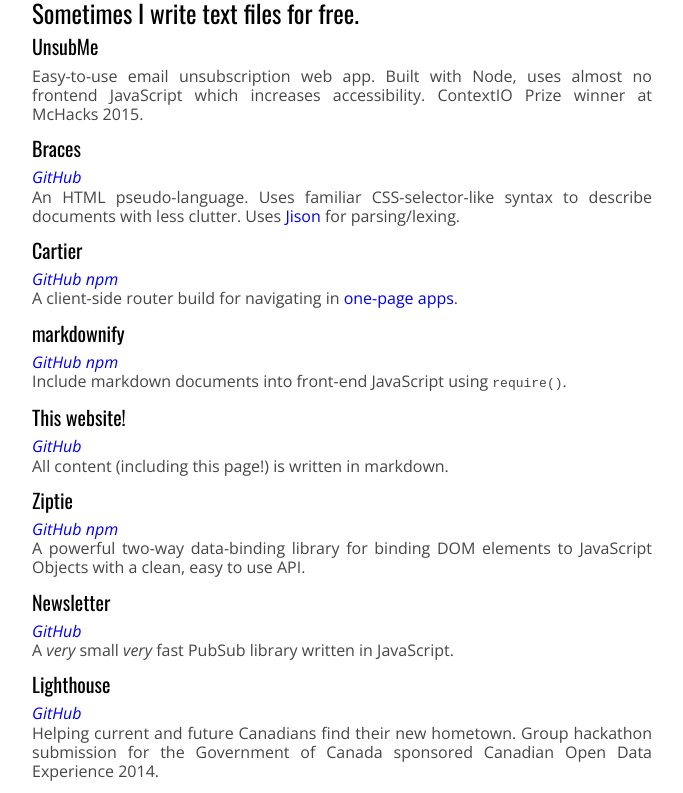
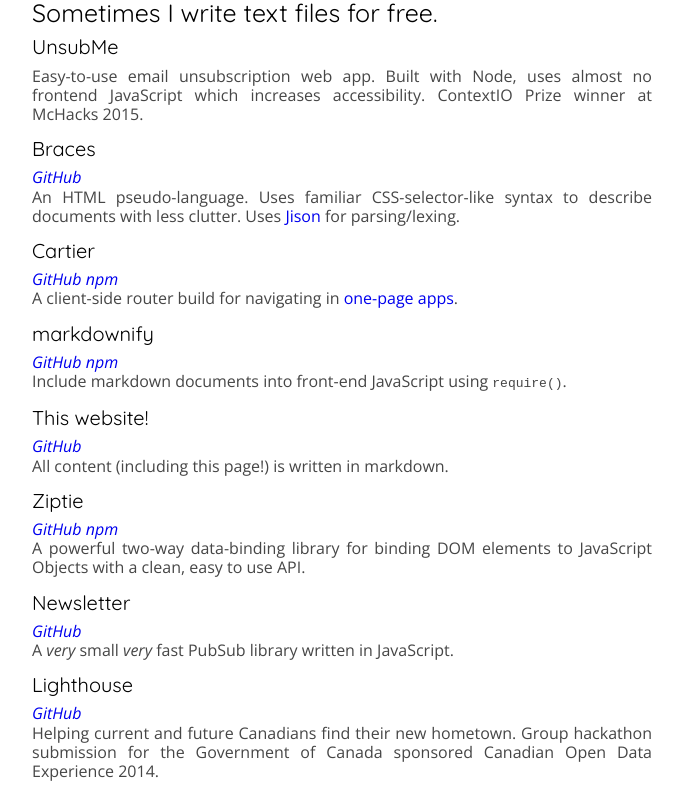
Before and after one commit to bitjutsu/bitjutsu.ca, a plain HTML site: page projects.html in a window 1280 px wide. Shown: the part 106-899 px from the top of the page, without its empty margins (298-981 px from the left). Drawn offline with nearby package versions, Linux system fonts and the light colour scheme.

Commit message:
Change title font to Quicksand so that it matches resume

```diff
--- a/assets/styles.css
+++ b/assets/styles.css
@@ -1,4 +1,4 @@
-@import url(http://fonts.googleapis.com/css?family=Oswald|Open+Sans:400italic,400);
+@import url(http://fonts.googleapis.com/css?family=Quicksand|Open+Sans:400italic,400);
 
 /* html5doctor.com Reset v1.6.1 (http://html5doctor.com/html-5-reset-stylesheet/) - http://cssreset.com */
 html,body,div,span,object,iframe,h1,h2,h3,h4,h5,h6,p,blockquote,pre,abbr,address,cite,code,del,dfn,em,img,ins,kbd,q,samp,small,strong,sub,sup,var,b,i,dl,dt,dd,ol,ul,li,fieldset,form,label,legend,table,caption,tbody,tfoot,thead,tr,th,td,article,aside,canvas,details,figcaption,figure,footer,header,hgroup,menu,nav,section,summary,time,mark,audio,video{margin:0;padding:0;border:0;outline:0;font-size:100%;vertical-align:baseline;background:transparent}
@@ -55,7 +55,7 @@
 
 h1, h2, h3, h4, h5, h6 {
     color: black;
-    font-family: 'Oswald';
+    font-family: 'Quicksand';
     font-weight: 400;
     padding-bottom: 10px;
 }
@@ -77,7 +77,7 @@
 }
 
 span.subtitle {
-    font-family: 'Oswald';
+    font-family: 'Quicksand';
     font-weight: 400;
     font-size: 20px;
     padding-bottom: 15px;
```
